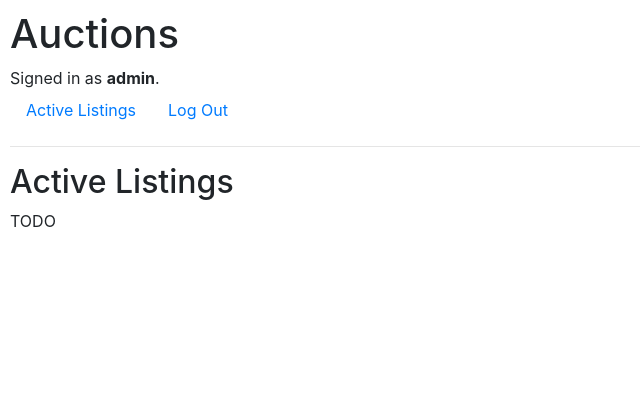
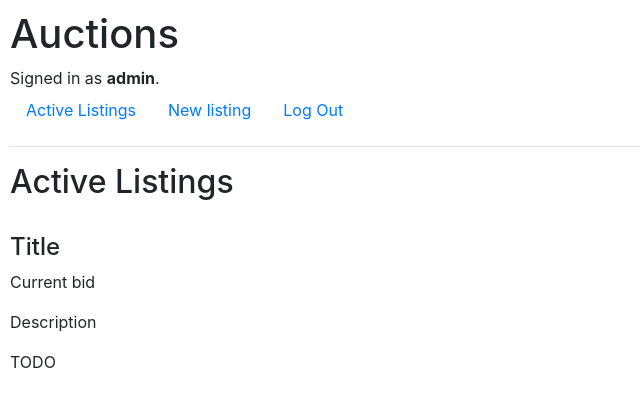
Before and after one commit to anjathiart/commerce, a Django app: page / in a window 1280 px wide. Shown: the top 407 px of the page, without its empty margins (0-640 px from the left). Run offline with Django 3.2, Linux system fonts and the light colour scheme; a user stored in the database is signed in; some libraries are stand-ins or nearby versions.

Commit message:
WIP html templates

```diff
--- a/auctions/models.py
+++ b/auctions/models.py
@@ -2,5 +2,46 @@ from django.contrib.auth.models import AbstractUser
 from django.db import models
 
 
+'''
+user_id | number of listings (int) | number of listings on watchlist (int) | number of listings with bids on them? (int)
+'''
+
 class User(AbstractUser):
     pass
+
+
+
+
+'''
+A listing can only have one user. It can have many comments and many bids
+listing_id | date | title (string) | description (string) | long_description (string) | category (string) | pic url | starting_bid (number / real) | status (open / close) | owner_user_id
+'''
+
+class listings():
+	pass
+
+
+
+'''
+Bids are linked to a particular listing and a particular user
+bid_id | date | amount (number / real) | user_id (fk) | listing_id (fk) | status
+'''
+class bids():
+	pass
+
+
+'''
+A comment is made by a particular user and on a particular listing
+comment_id | date | user_id | listing_id
+'''
+class comments():
+	pass
+
+
+
+'''
+Q:
+Many to many:
+- listings and bidding users
+- listings and watchlist users -> listing_id | user_id
+'''
--- a/auctions/templates/auctions/index.html
+++ b/auctions/templates/auctions/index.html
@@ -2,6 +2,13 @@
 
 {% block body %}
     <h2>Active Listings</h2>
-
+    <div class="listing_card--small">
+    	<img />
+    	<div>
+    		<h4>Title</h4>
+    		<p>Current bid</p>
+    		<p>Description</p>
+    	</div>
+    </div>
     TODO
 {% endblock %}
--- a/auctions/templates/auctions/layout.html
+++ b/auctions/templates/auctions/layout.html
@@ -20,6 +20,9 @@
             <li class="nav-item">
                 <a class="nav-link" href="{% url 'index' %}">Active Listings</a>
             </li>
+            <li class="nav-item">
+                <a class="nav-link" href="{% url 'create_new' %}">New listing</a>
+            </li>
             {% if user.is_authenticated %}
                 <li class="nav-item">
                     <a class="nav-link" href="{% url 'logout' %}">Log Out</a>
--- a/auctions/urls.py
+++ b/auctions/urls.py
@@ -6,5 +6,6 @@ urlpatterns = [
     path("", views.index, name="index"),
     path("login", views.login_view, name="login"),
     path("logout", views.logout_view, name="logout"),
-    path("register", views.register, name="register")
+    path("register", views.register, name="register"),
+    path("create", views.create_new, name="create_new")
 ]
--- a/auctions/views.py
+++ b/auctions/views.py
@@ -3,6 +3,7 @@ from django.db import IntegrityError
 from django.http import HttpResponse, HttpResponseRedirect
 from django.shortcuts import render
 from django.urls import reverse
+from django.contrib.auth.decorators import login_required
 
 from .models import User
 
@@ -61,3 +62,24 @@ def register(request):
         return HttpResponseRedirect(reverse("index"))
     else:
         return render(request, "auctions/register.html")
+
+
+@login_required(login_url='/login_view')
+def create_new(request):
+    if request.method == "POST":
+
+        # extract post fields
+        title = request.POST["title"]
+        description = request.POST["description"]
+        starting_bid = request.POST["starting_bid"]
+        image_url = request.POST["image_url"]
+        category = request.POST["category"]
+
+        # save to db
+
+
+        # redirect
+        return HttpResponseRedirect(reverse("index"))
+
+    else:
+        return render(request, "auctions/create_listing.html")
```
Also changed, not shown: auctions/templates/auctions/create_listing.html (added, +12 -0 lines), auctions/templates/auctions/listing.html (added, +15 -0 lines), auctions/templates/auctions/watchlist.html (added, +7 -0 lines), auctions/migrations/0001_initial.py (added), auctions/migrations/__init__.py (added), auctions/templates/auctions/active_listings.html (added), db.sqlite3 (added).
